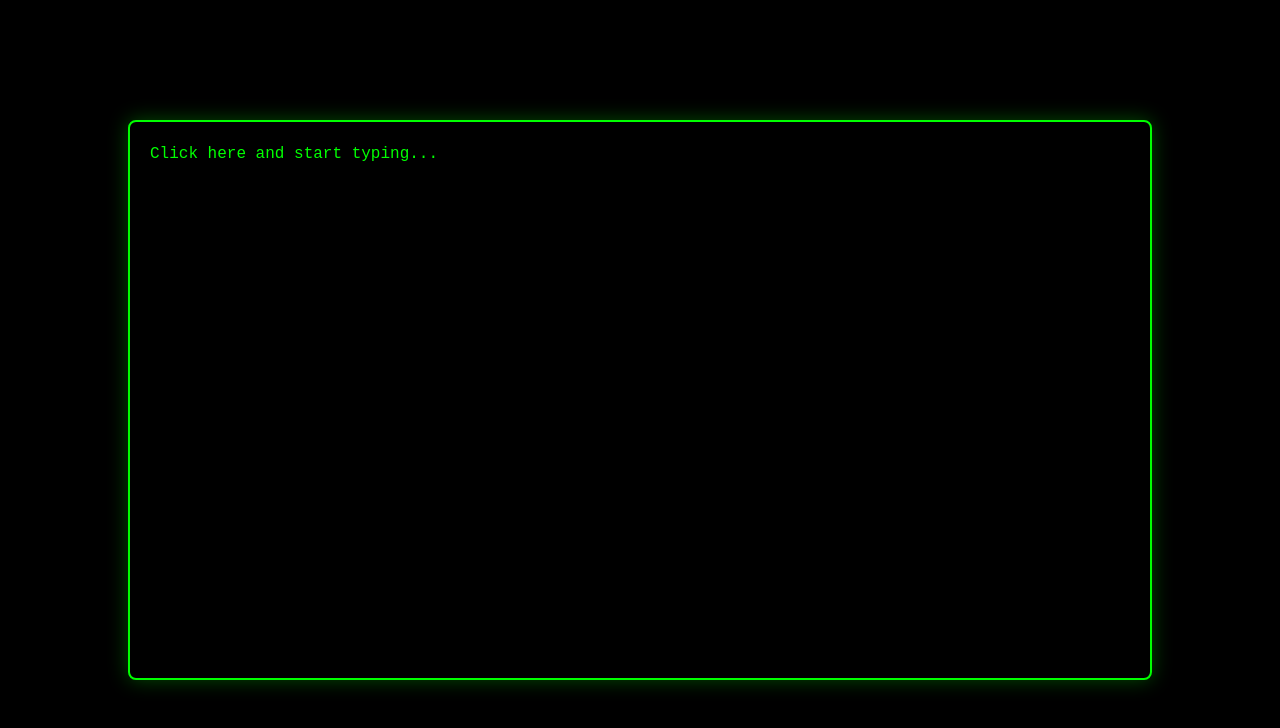
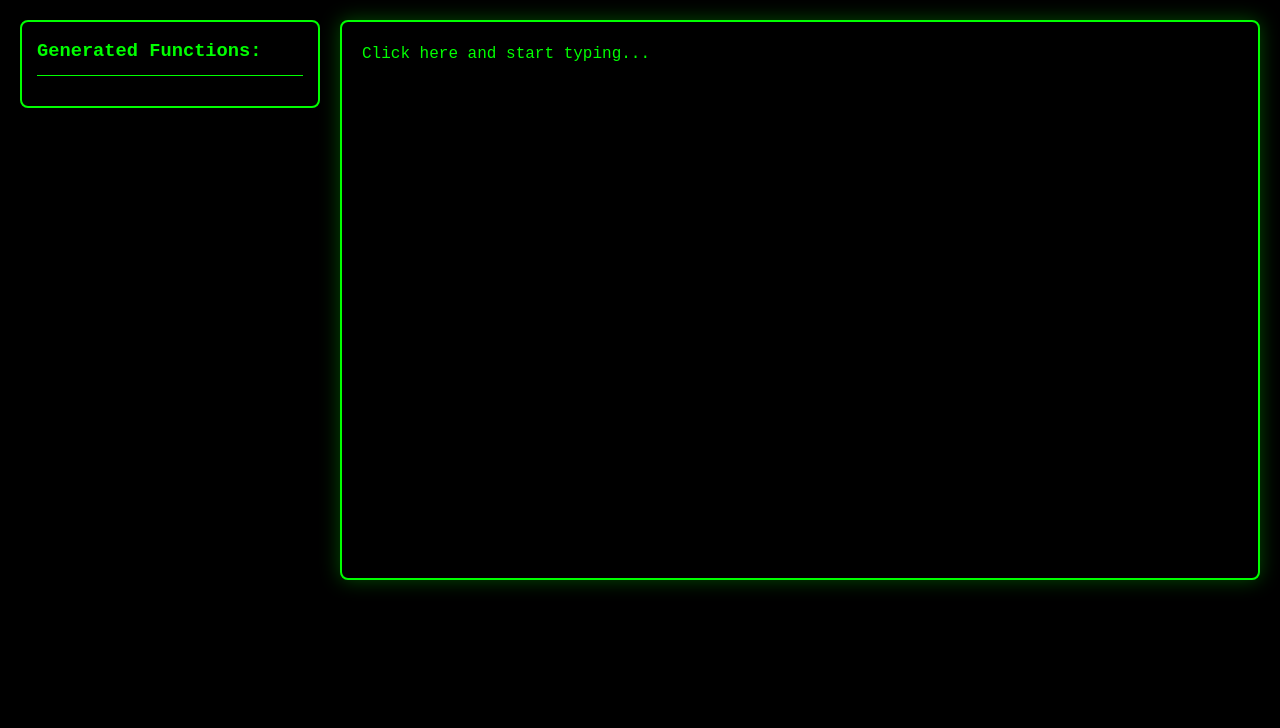
Before and after one commit to FantasticTDog/hacker, a React (Vite) app: page / in a window 1280 px wide. Shown: the top 728 px of the page. Built offline with nearby package versions, Linux system fonts and the light colour scheme.

Commit message:
feat: add nouns to functions

```diff
--- a/src/App.css
+++ b/src/App.css
@@ -15,14 +15,65 @@ body {
   width: 100vw;
   height: 100vh;
   display: flex;
-  justify-content: center;
+  justify-content: space-between;
+  align-items: flex-start;
+  background-color: #000;
+  padding: 20px;
+  gap: 20px;
+}
+
+.function-list {
+  width: 300px;
+  background-color: #000;
+  border: 2px solid #00ff00;
+  border-radius: 8px;
+  padding: 15px;
+  color: #00ff00;
+  font-family: 'Courier New', monospace;
+  max-height: 80vh;
+  overflow-y: auto;
+}
+
+.function-list h3 {
+  margin-bottom: 15px;
+  border-bottom: 1px solid #00ff00;
+  padding-bottom: 10px;
+}
+
+.function-item {
+  display: flex;
   align-items: center;
-  background-color: #000;
+  gap: 10px;
+  padding: 8px 0;
+  border-bottom: 1px solid rgba(0, 255, 0, 0.2);
+}
+
+.function-item:last-child {
+  border-bottom: none;
+}
+
+.status-indicator {
+  font-size: 16px;
+  min-width: 20px;
+}
+
+.function-name {
+  font-size: 14px;
+  word-break: break-all;
+}
+
+.function-item.wip {
+  color: #ffff00;
+  font-weight: bold;
+}
+
+.function-item.completed {
+  color: #00ff00;
 }
 
 .hacker-display {
-  width: 80%;
-  height: 70%;
+  flex: 1;
+  height: 70vh;
   background-color: #000;
   border: 2px solid #00ff00;
   border-radius: 8px;
--- a/src/App.tsx
+++ b/src/App.tsx
@@ -3,6 +3,7 @@ import './App.css';
 import codeSnippets from './database/codeSnippets';
 import topics from './database/topics';
 import functionVerbs from './database/functionVerbs';
+import functionNouns from './database/functionNouns';
 
 const App = () => {
   const [visibleText, setVisibleText] = useState('');
@@ -10,8 +11,10 @@ const App = () => {
   const [currentBlockIndex, setCurrentBlockIndex] = useState(0);
   const [isFocused, setIsFocused] = useState(false);
   const [isTyping, setIsTyping] = useState(false);
-  const [charsPerLine, setCharsPerLine] = useState(5);
+  const [charsPerLine, setCharsPerLine] = useState(1);
+  const [maxBlockLength, setMaxBlockLength] = useState(3);
   const [currentTopicWords, setCurrentTopicWords] = useState<string[]>([]);
+  const [generatedFunctions, setGeneratedFunctions] = useState<string[]>([]);
 
   const DISPLAY_FIELD_ID = 'hacker-display-field';
 
@@ -30,13 +33,20 @@ const App = () => {
 
   const generateFunctionName = (topicWord: string) => {
     const capitalizedTopicWord = topicWord.charAt(0).toUpperCase() + topicWord.slice(1);
-    const functionName = `function ${functionVerbs[Math.floor(Math.random() * functionVerbs.length)]}${capitalizedTopicWord}() {`;
-    return functionName;
+    const randomNoun = functionNouns[Math.floor(Math.random() * functionNouns.length)];
+    const capitalizedNoun = randomNoun.charAt(0).toUpperCase() + randomNoun.slice(1);
+    const functionName = `${functionVerbs[Math.floor(Math.random() * functionVerbs.length)]}${capitalizedTopicWord}${capitalizedNoun}`;
+    const functionString = `\nfunction ${functionName}() {`;
+
+    // Add to tracking array
+    setGeneratedFunctions(prev => [...prev, functionName]);
+
+    return functionString;
   };
 
   const generateCodeBlock = () => {
     const topicWords = getRandomTopicWords();
-    const blockSize = Math.floor(Math.random() * 8) + 3; // 3-10 snippets
+    const blockSize = Math.floor(Math.random() * maxBlockLength) + 1;
     const codeBlock: string[] = [];
 
     for (let i = 0; i < blockSize; i++) {
@@ -128,6 +138,17 @@ const App = () => {
 
   return (
     <div className="app">
+      <div className="function-list">
+        <h3>Generated Functions:</h3>
+        {generatedFunctions.map((funcName, index) => (
+          <div key={index} className={`function-item ${index === generatedFunctions.length - 1 ? 'wip' : 'completed'}`}>
+            <span className="status-indicator">
+              {index === generatedFunctions.length - 1 ? '🔄' : '✅'}
+            </span>
+            <span className="function-name">{funcName}</span>
+          </div>
+        ))}
+      </div>
       <div
         id={DISPLAY_FIELD_ID}
         className={`hacker-display ${isFocused ? 'focused' : ''}`}
--- /dev/null
+++ b/src/database/functionNouns.ts
@@ -0,0 +1,40 @@
+const functionNouns = [
+  "mainframe",
+  "server",
+  "database",
+  "network",
+  "system",
+  "application",
+  "user",
+  "file",
+  "folder",
+  "directory",
+  "program",
+  "script",
+  "module",
+  "library",
+  "framework",
+  "library",
+  "interface",
+  "component",
+  "service",
+  "controller",
+  "handler",
+  "processor",
+  "validator",
+  "formatter",
+  "parser",
+  "generator",
+  "analyzer",
+  "optimizer",
+  "scheduler",
+  "monitor",
+  "logger",
+  "cache",
+  "session",
+  "token",
+  "config",
+  "registry"
+];
+
+export default functionNouns;
--- a/src/database/functionVerbs.ts
+++ b/src/database/functionVerbs.ts
@@ -18,7 +18,16 @@ const functionVerbs = [
   'configure',
   'execute',
   'handle',
-  'manage'
+  'manage',
+  'hackInto',
+  'break',
+  'fix',
+  'optimize',
+  'analyze',
+  'synchronize',
+  'encrypt',
+  'decode',
+  'duplicate',
 ];
 
 export default functionVerbs;
```
